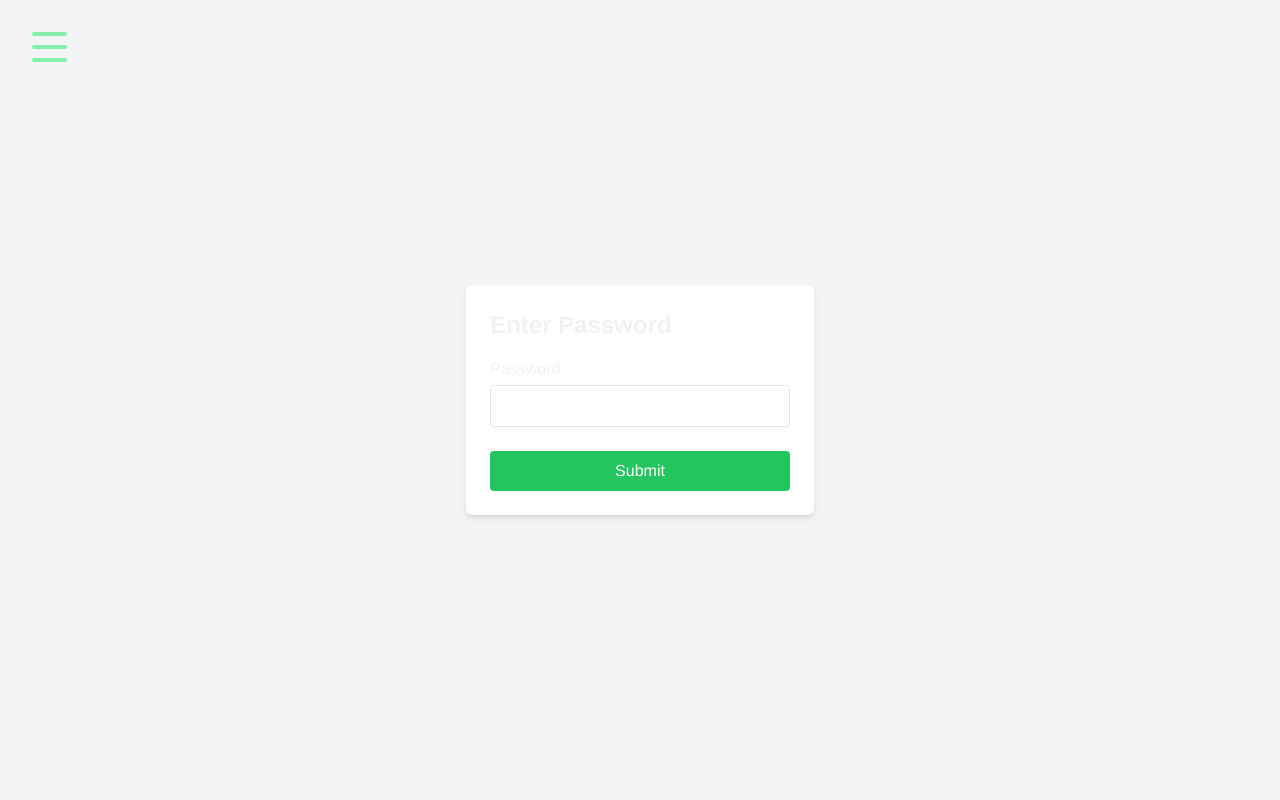
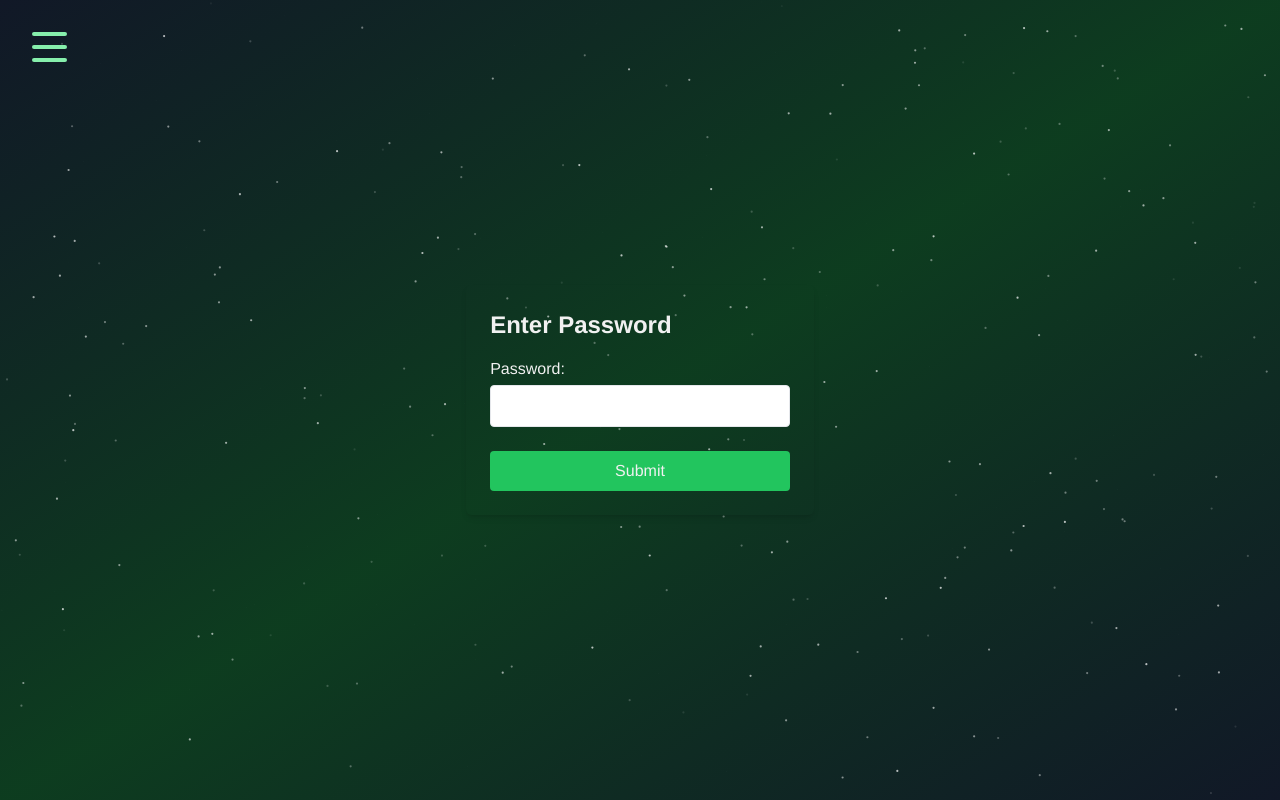
Before and after one commit to mhuebsch/myDevWebsite, a Next.js app: page /login in a window 1280 px wide. Built offline with nearby package versions, Linux system fonts and the light colour scheme.

Commit message:
adjust color styles on login page

```diff
--- a/app/login/page.js
+++ b/app/login/page.js
@@ -23,10 +23,10 @@
   };
 
   return (
-    <div className="flex flex-col items-center justify-center h-screen bg-gray-100">
+    <div className="flex flex-col items-center justify-center h-screen">
       <form
         onSubmit={handleSubmit}
-        className="p-6 bg-white shadow-md rounded-md"
+        className="p-6 shadow-md rounded-md"
       >
         <h1 className="text-2xl font-bold mb-4">Enter Password</h1>
         <label className="block mb-2">
@@ -35,12 +35,12 @@
             type="password"
             value={password}
             onChange={(e) => setPassword(e.target.value)}
-            className="w-full p-2 border rounded mt-1"
+            className="w-full p-2 border rounded mt-1 text-black"
           />
         </label>
         <button
           type="submit"
-          className="w-full bg-green-500 text-white py-2 rounded mt-4"
+          className="w-full bg-green-500 py-2 rounded mt-4"
         >
           Submit
         </button>
```
